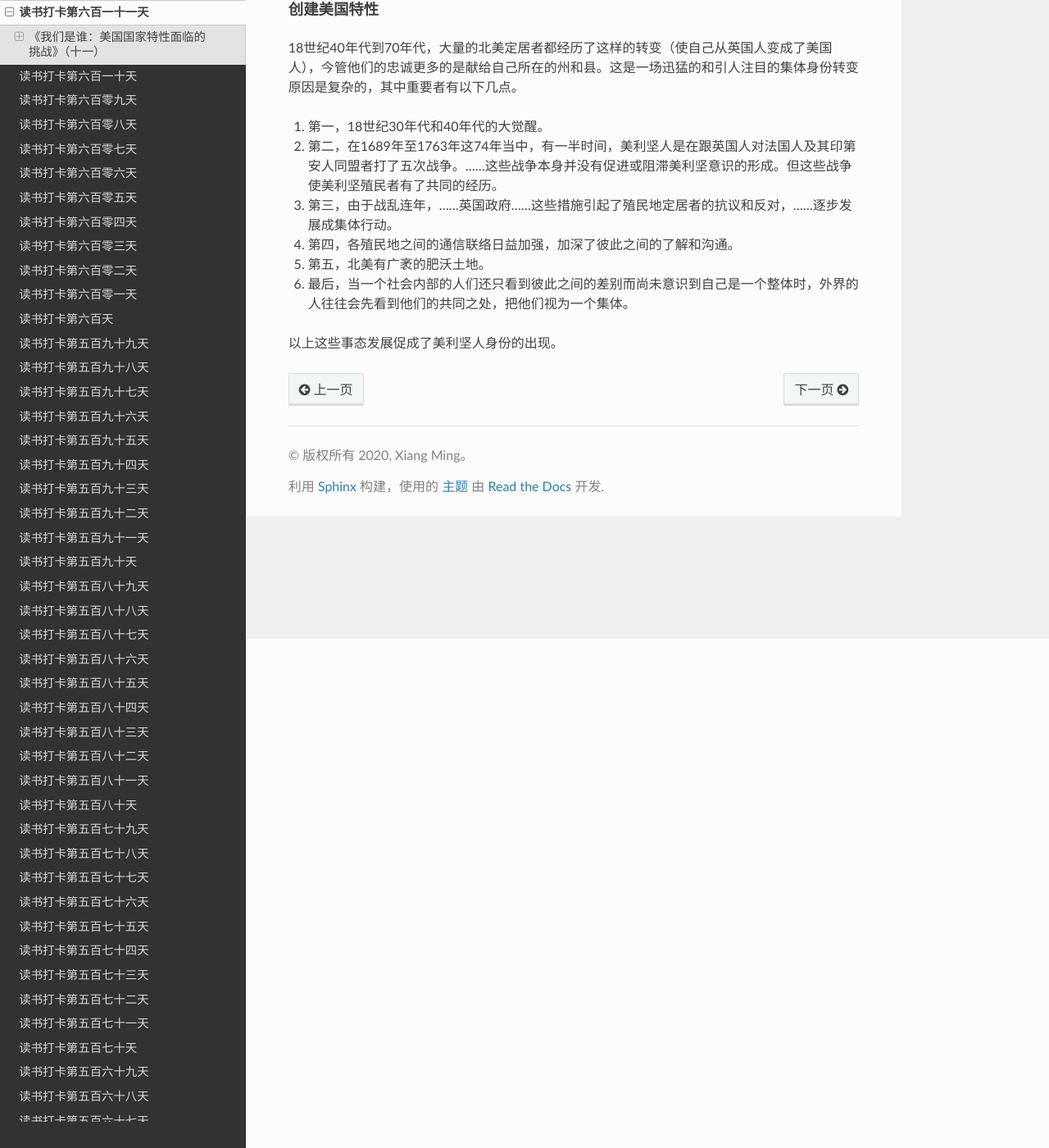
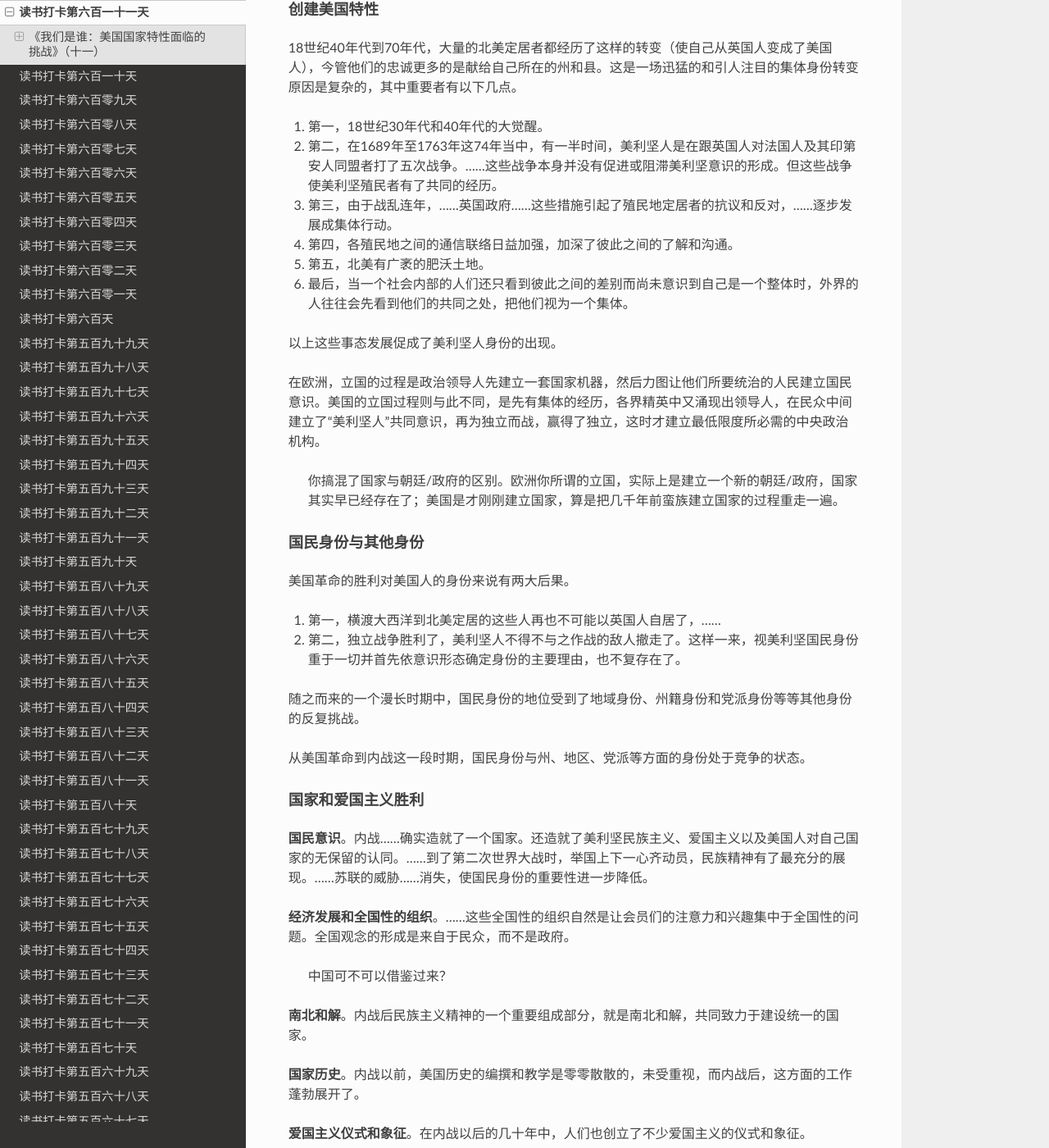
Before and after one commit to xiangming1975/reading, a Sphinx documentation site: the page built from source/2022-07-11.md, in a window 1280 px wide and 1400 px high, scrolled down 621 px. Shown: the whole window at 82% size. Built offline with Sphinx 7.4.7 and the Read the Docs theme 2.0.0, drawn with Linux system fonts in a browser that asks for light colours; some of the changed text lies outside the part shown.

Commit message:
自动提交时间: 2022-07-10T22:18:22,756473436+08:00

```diff
--- a/source/2022-07-11.md
+++ b/source/2022-07-11.md
@@ -22,3 +22,46 @@
 6. 最后，当一个社会内部的人们还只看到彼此之间的差别而尚未意识到自己是一个整体时，外界的人往往会先看到他们的共同之处，把他们视为一个集体。
 
 以上这些事态发展促成了美利坚人身份的出现。
+
+在欧洲，立国的过程是政治领导人先建立一套国家机器，然后力图让他们所要统治的人民建立国民意识。美国的立国过程则与此不同，是先有集体的经历，各界精英中又涌现出领导人，在民众中间建立了“美利坚人”共同意识，再为独立而战，赢得了独立，这时才建立最低限度所必需的中央政治机构。
+> 你搞混了国家与朝廷/政府的区别。欧洲你所谓的立国，实际上是建立一个新的朝廷/政府，国家其实早已经存在了；美国是才刚刚建立国家，算是把几千年前蛮族建立国家的过程重走一遍。
+
+#### 国民身份与其他身份
+
+美国革命的胜利对美国人的身份来说有两大后果。
+1. 第一，横渡大西洋到北美定居的这些人再也不可能以英国人自居了，……
+2. 第二，独立战争胜利了，美利坚人不得不与之作战的敌人撤走了。这样一来，视美利坚国民身份重于一切并首先依意识形态确定身份的主要理由，也不复存在了。
+
+随之而来的一个漫长时期中，国民身份的地位受到了地域身份、州籍身份和党派身份等等其他身份的反复挑战。
+
+从美国革命到内战这一段时期，国民身份与州、地区、党派等方面的身份处于竞争的状态。
+
+#### 国家和爱国主义胜利
+
+**国民意识**。内战……确实造就了一个国家。还造就了美利坚民族主义、爱国主义以及美国人对自己国家的无保留的认同。……到了第二次世界大战时，举国上下一心齐动员，民族精神有了最充分的展现。……苏联的威胁……消失，使国民身份的重要性进一步降低。
+
+**经济发展和全国性的组织**。……这些全国性的组织自然是让会员们的注意力和兴趣集中于全国性的问题。全国观念的形成是来自于民众，而不是政府。
+> 中国可不可以借鉴过来？
+
+**南北和解**。内战后民族主义精神的一个重要组成部分，就是南北和解，共同致力于建设统一的国家。
+
+**国家历史**。内战以前，美国历史的编撰和教学是零零散散的，未受重视，而内战后，这方面的工作蓬勃展开了。
+
+**爱国主义仪式和象征**。在内战以后的几十年中，人们也创立了不少爱国主义的仪式和象征。
+
+美国的独特之处是国旗凌驾于所有其他民族象征之上，而且随处可见。
+
+对国旗的崇拜是内战及其后爱国主义高涨时期的一大产物。
+
+国旗成了一种实际上宗教性的象征，等于基督教徒心目中的十字架。
+
+**同化问题上的辩论**。……同化问题上的三种见解，可以分别称之为熔炉理念、番茄汤理念和沙拉理念。
+> 彻底的融合和再造是不大可能的，应该说，更接近于番茄汤或沙拉。
+
+**使移民美国化**。美国人在18世纪末期定出了移民这一名词的含义和理念，这也就定出了美国化的含义和理念。
+
+人们认识到使移民美国化的必要性，因此在这方面形成了一些重大的社会运动。……它形成“社会十字军运动”，是美国政治进步阶段的一个关键因素。
+
+直到20世纪中叶为止，最重要的美国化机构是公立学校系统。……各地学校均坚持让移民子弟接受“盎格鲁-美利坚新教传统和价值观”。
+
+**两次世界大战**。
```
